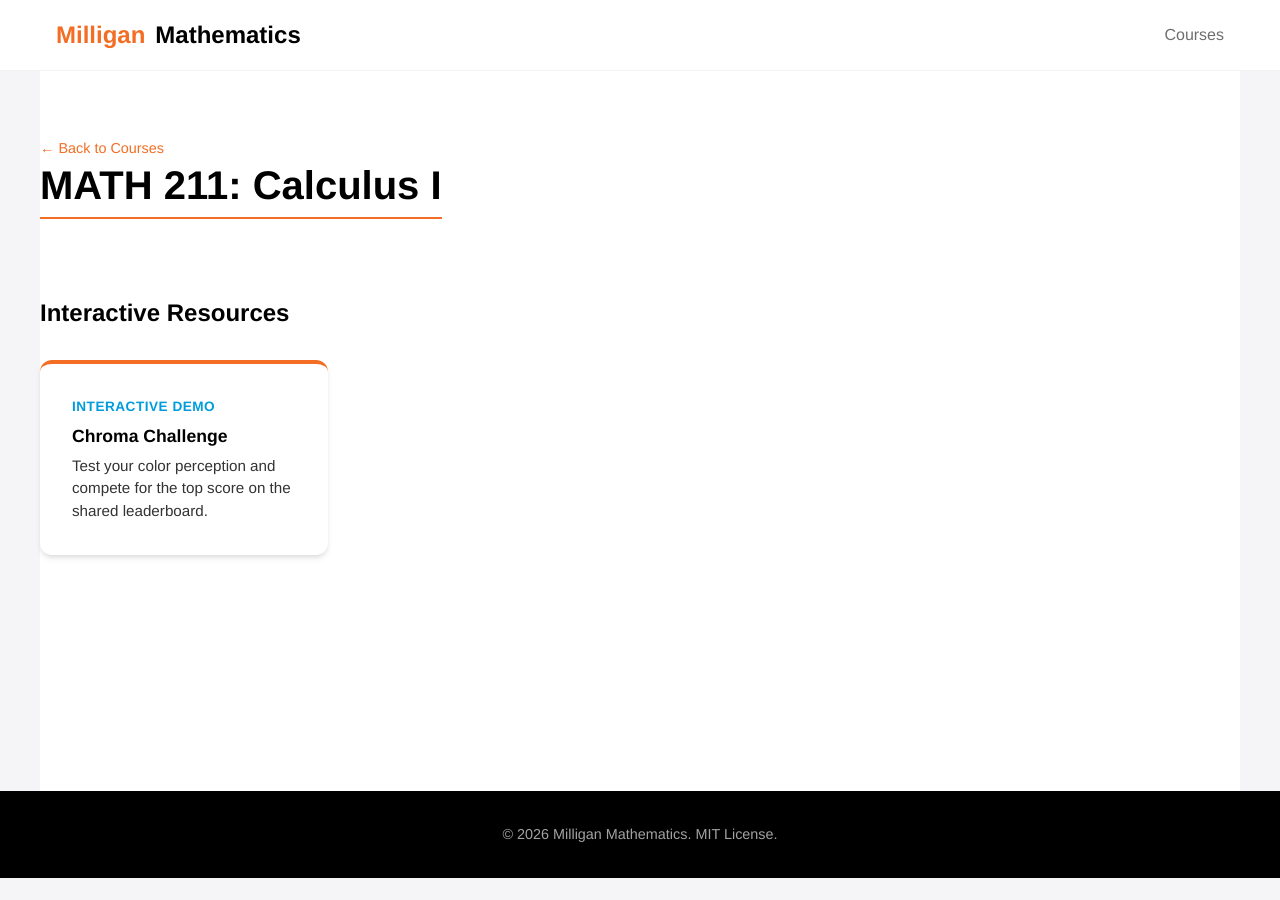
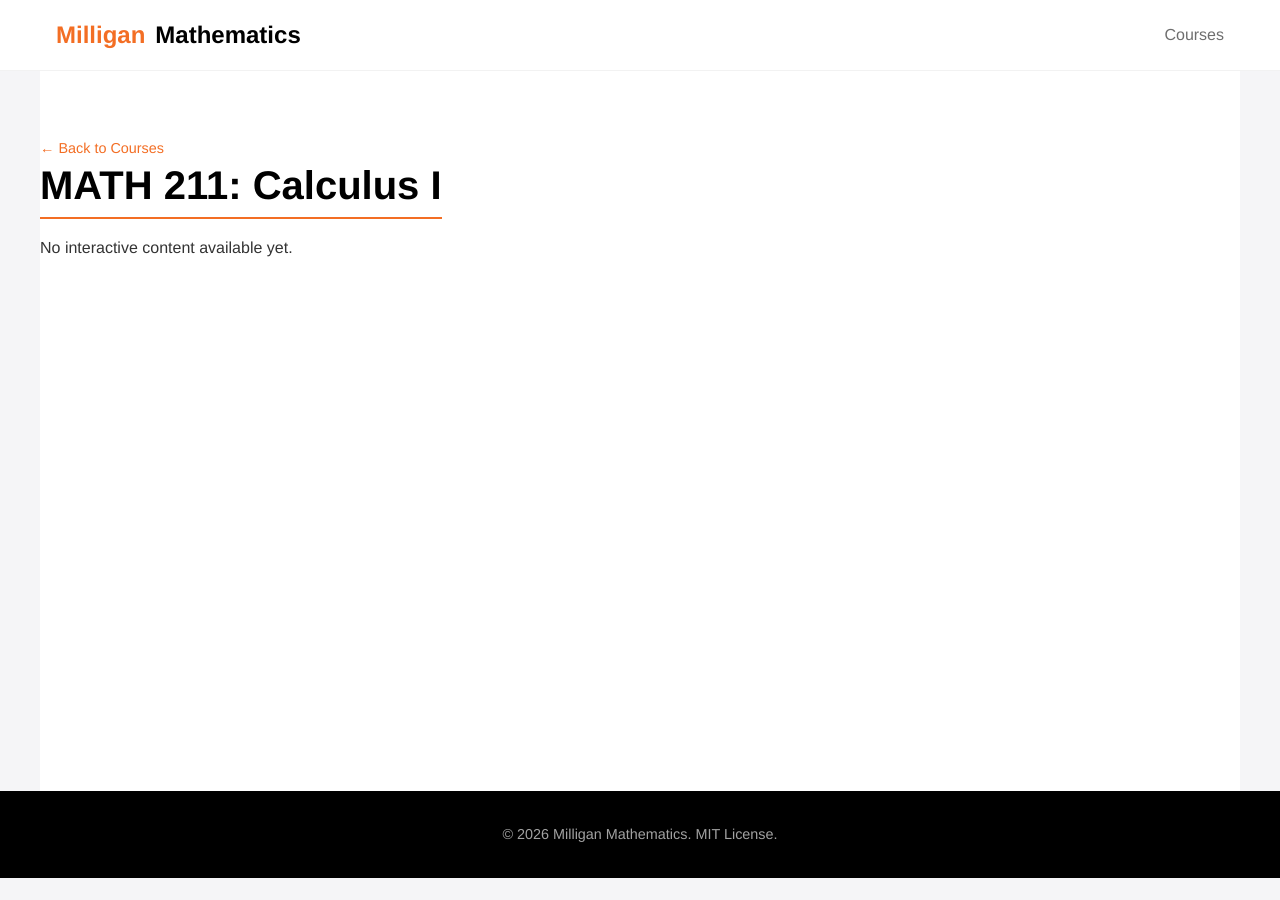
Before and after one commit to milligan-mathematics/courses, a Jekyll site: the page built from 211/index.md, in a window 1280 px wide. Built offline with Jekyll 4.4.1, drawn with Linux system fonts in a browser that asks for light colours.

Commit message:
Refactor: Move Chroma Challenge from MATH 211 to MATH 212

```diff
--- a/211/index.md
+++ b/211/index.md
@@ -3,11 +3,8 @@ layout: course
 title: "MATH 211: Calculus I"
 parent: Home
 nav_order: 211
-activities:
-  - title: "Chroma Challenge"
-    url: "chroma_challenge.html"
-    type: "Interactive Demo"
-    description: "Test your color perception and compete for the top score on the shared leaderboard."
 ---
 
 # MATH 211: Calculus I
+
+No interactive content available yet.
```
Also changed, not shown: 212/index.md (+5 -2 lines), 212/chroma_challenge.html (renamed from 211/chroma_challenge.html).
